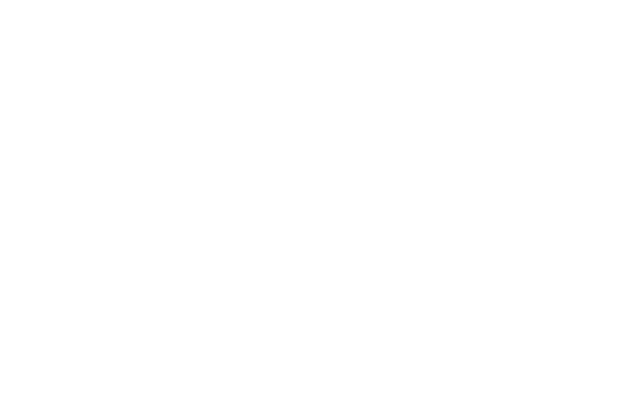
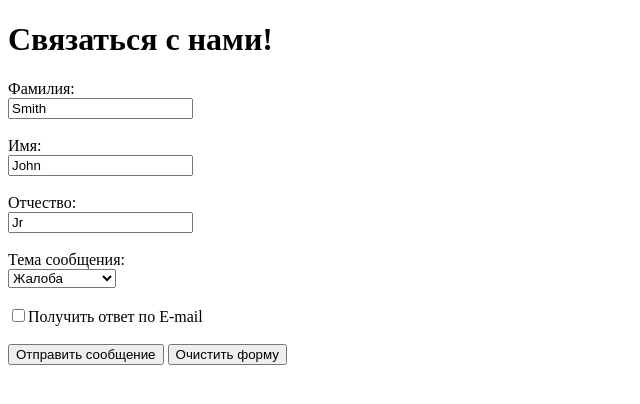
Before and after one commit to pavelnov67/exercises, a plain HTML site: page index.html in a window 1280 px wide. Shown: the whole page, without its empty margins (0-640 px from the left). Drawn offline with Linux system fonts and the light colour scheme.

Commit message:
more exercises from stepik

```diff
--- a/index.html
+++ b/index.html
@@ -1,11 +1,47 @@
 <!DOCTYPE html>
 <html lang="en">
+
 <head>
     <meta charset="UTF-8">
     <meta name="viewport" content="width=device-width, initial-scale=1.0">
     <title>Document</title>
 </head>
+
 <body>
+    <h1>Связаться с нами!</h1>
+    <form id="feedback">
+        <div>
+        <div>Фамилия:</div>
+        <input type="text" name="surname" value="Smith">
+        </div>
+        <br>
+        <div>
+        <div>Имя:</div>
+        <input type="text" name="name" value="John">
+        </div>
+        <br>
+        <div>
+        <div>Отчество:</div>
+        <input type="text" name="lastname" value="Jr">
+        </div>
+        <br>
+        <div>Тема сообщения:</div>
+        <select name="Case">
+            <option value="1">Жалоба</option>
+            <option value="2">Предложение</option>
+            <option value="3">Пожелание</option>
+            <option value="4">Требование</option>
+        </select>
+        <br><br>
+        <div>
+            <input type="checkbox" name="request">Получить ответ по E-mail<br><br>
+        <div>
+        <div>
+        <input type="submit" value="Отправить сообщение">
+        <input type="reset" value="Очистить форму">
+        </div>
+    </form>
     <script src="scripts.js"></script>
 </body>
+
 </html>
--- a/scripts.js
+++ b/scripts.js
@@ -242,6 +242,7 @@ nameAge("Конь", 115);
 
 //задача: получить сумму зп
 
+/*
 let salaries = {
     John: 100,
     Ann: 'zero',
@@ -254,7 +255,7 @@ for (let key in salaries) {
     sum += salaries[key];
 }
 }
-console.log(sum);
+console.log(sum);*/
 
 /*function multiplyNumeric(salaries) {
     for (let key in salaries) {
@@ -266,3 +267,136 @@ console.log(sum);
 multiplyNumeric(salaries);
 console.log(salaries);
 */
+
+//задача: Написать объект ladder - объект, который позволяет подниматься вверх и спускаться.
+//Пример работы должен быть таким:
+//ladder.showStep(); // 0 (выводит ступеньку на который мы находимся)
+//ladder.up();
+//ladder.up();
+//ladder.showStep(); // 2
+//ladder.down();
+//ladder.showStep(); // 1
+
+/*let num1 = 30 //Number(prompt("Введите число, до которого нужно считать:"));
+let num2 = 20 //Number(prompt("Введите число, до которого нужно считать:"));
+if (num1 >= num2) {
+    while (num1 >= num2) {
+        if (num1 % 3 === 0) {
+            console.log(num1);
+
+        }
+        num1--;
+    }
+} else {
+    while (num1 <= num2) {
+        if (num1 % 3 === 0) {
+        console.log(num1);
+        }
+        num1++;
+      }
+}*/
+
+/*
+function askSquare() {
+  let num = +prompt('введите число');
+  num *= num;
+  return(console.log(num));
+}
+askSquare(); */
+
+/*let a = 5;
+
+let res = a => Math.pow(a, 3); // метод возведения числа в степень 3
+
+
+console.log(res(a));*/
+
+//Перед вами программа, которая сперва запрашивает у пользователя сумму,
+// а потом спрашивает, какую операцию он хочет с ней совершить: внести эту сумму на счет
+// или снять эту сумму со счета. Если сумма снятия превышает баланс, программа выводит сообщение о недостатке средств.
+
+/*
+let bankAccount = {
+  balance: 500,
+
+  deposit: function(amount) {
+    this.balance += amount;
+    console.log(this.balance);
+  },
+
+  withdraw: function(amount) {
+     if (this.balance >= amount) {
+         this.balance -= amount;
+         console.log(this.balance);
+     } else {
+         console.log('Недостаточно средств на счете');
+     };
+  },
+};
+
+const amount = Number(prompt());
+const choice = prompt();
+
+if (choice === "внести") {
+    bankAccount.deposit(amount);
+} else if (choice === "снять") {
+    bankAccount.withdraw(amount);
+};
+*/
+
+/* Создайте объект budget со свойствами income (доход) и expenses (расходы),
+значения которых вводятся пользователем и методом calculateProfit,
+который высчитывает прибыль по следующей формуле:
+
+Прибыль = доход - расходы
+Если прибыль положительная, программа выводит значение прибыли. Если прибыль равна нулю,
+ программа выводит сообщение о том, что пользователь отработал в ноль. Если прибыль отрицательна,
+ программа выводит насколько пользователь ушел в минус.
+
+Используйте интерполяцию.
+
+let budget = {};
+
+budget.income = +prompt('введите доход');
+budget.expenses = +prompt('введите расходы');
+budget.calculateProfit = function() {
+  let res = budget.income - budget.expenses;
+  if (res < 0) {
+    return -res;
+  }
+  return res;
+}
+
+function rez() {
+  if (budget.income > budget.expenses) {
+      console.log(`Ваша прибыль составляет ${budget.calculateProfit()} рублей`);
+  } else if (budget.income < budget.expenses) {
+      console.log(`Вы ушли в минус на ${budget.calculateProfit()} рублей`);
+  } else {
+      console.log('Вы отработали в ноль');
+  }
+}
+
+rez(budget.income, budget.expenses);
+*/
+
+/* Перед вами программа, которая принимает название товара, цену товара за штуку и количество товара
+ и выводит сообщение в определенном формате с помощью функции calculateTotal с тремя параметрами.
+ Напишите функцию calculateTotal. Используйте интерполяцию.
+
+const itemName = prompt();
+const itemPrice = Number(prompt());
+const quantity = Number(prompt());
+const calculateTotal = function() {
+  console.log(`Вы выбрали ${quantity} товаров \"${itemName}\" по цене ${itemPrice} рублей за штуку. Итого: ${quantity * itemPrice} рублей.`);
+}
+const message = calculateTotal(itemName, itemPrice, quantity);
+*/
+
+let str = 'f2d2s2a2w2e2r2t2t2y2q';
+let a = str.length;
+for (let i = 1; i <= (str.length - 1); i++) {
+    str = str.toUpperCase();
+    console.log(str[i]);
+    i++;
+};
```
